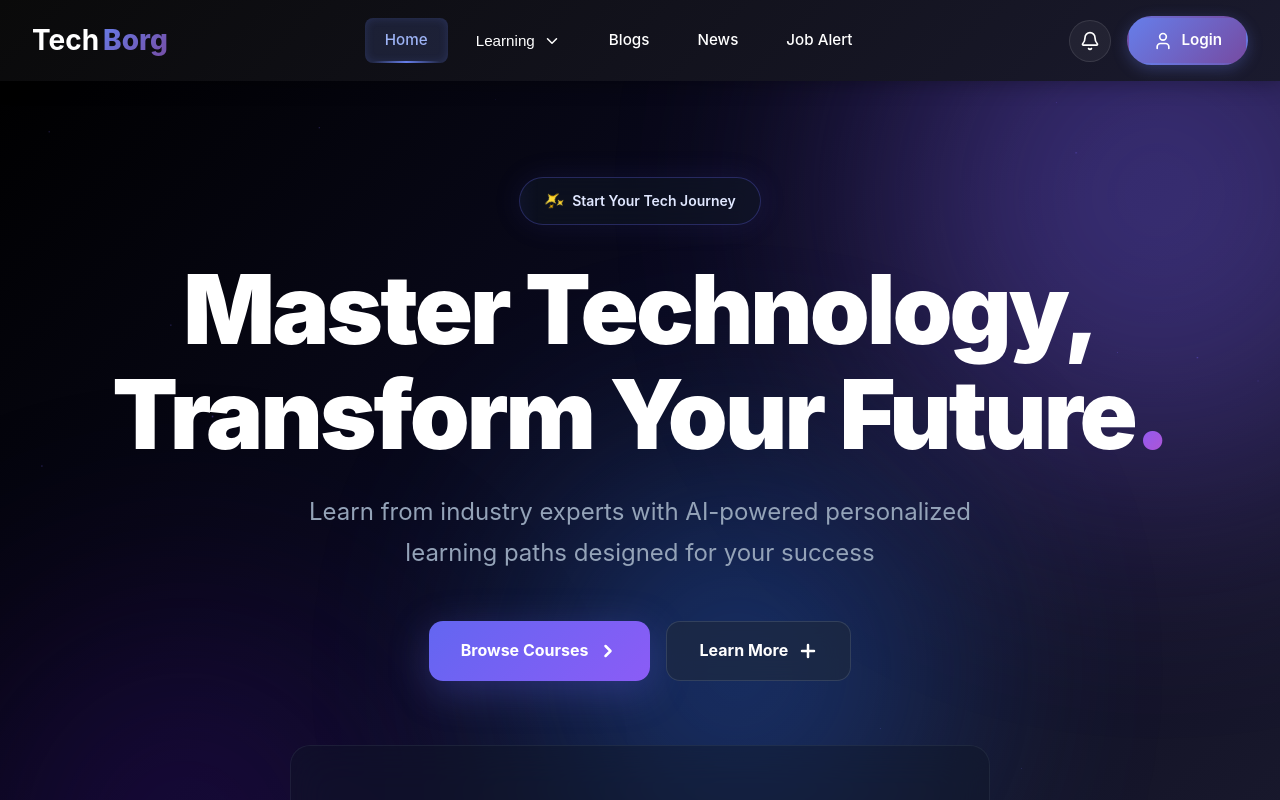
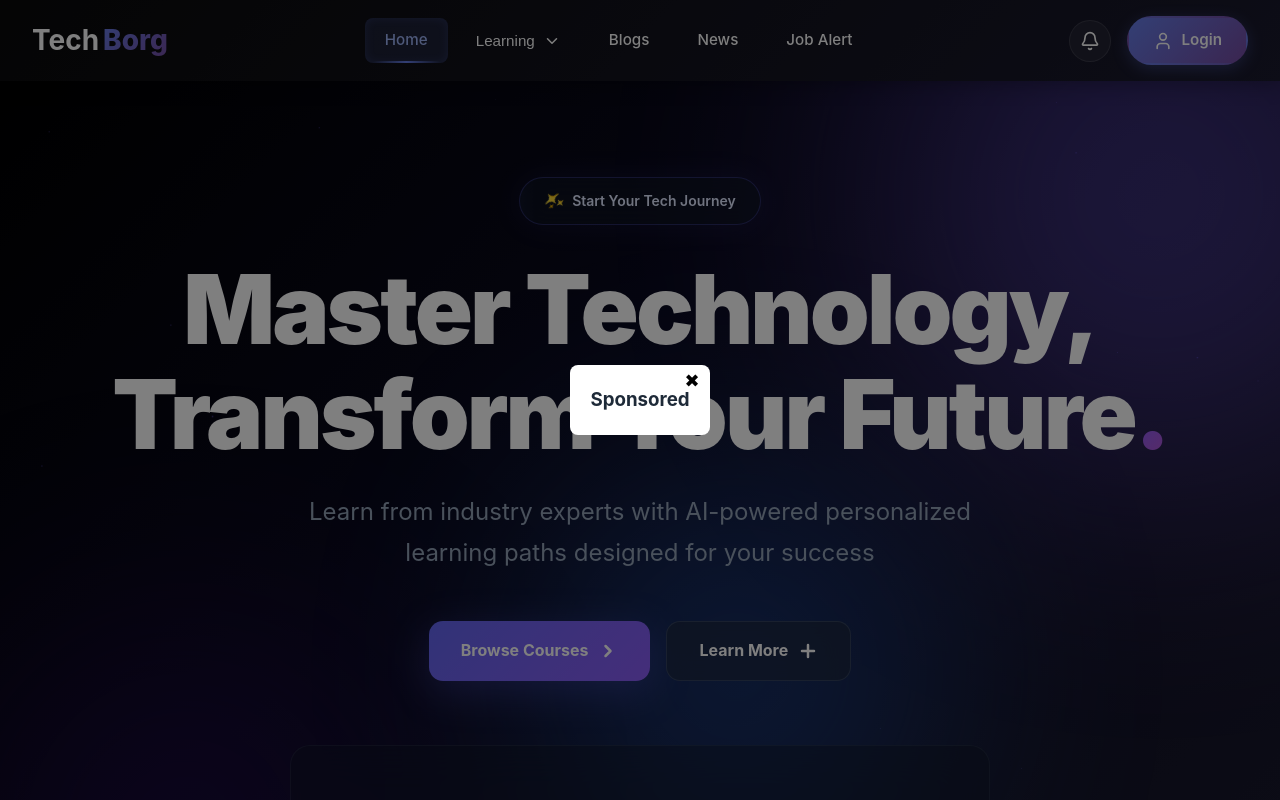
Before and after one commit to farwaytechnologies/tb-web, a React (Vite) app in the folder Frontend/: page / in a window 1280 px wide. Shown: the top 800 px of the page. Built offline with nearby package versions, Linux system fonts and the light colour scheme; no server answers.

Commit message:
ads added

```diff
--- a/Frontend/src/App.jsx
+++ b/Frontend/src/App.jsx
@@ -4,6 +4,8 @@ import { BrowserRouter, useLocation } from "react-router-dom";
 import Navbar from "./Components/Navbar";
 import Footer from "./Components/Footer";
 import PagesRout from "./Routes/PagesRoute";
+import PopupAd from "./PopupAd";
+
 
 // 🌍 API base URL (Render for production or localhost)
 const API_URL = import.meta.env.VITE_API_URL || "http://localhost:8000";
@@ -82,7 +84,7 @@ function App() {
     <BrowserRouter>
       {/* Track visitors silently */}
       <VisitorTracker />
-
+    <PopupAd />
       {/* Layout */}
       <Navbar />
       <PagesRout />
--- /dev/null
+++ b/Frontend/src/PopupAd.jsx
@@ -0,0 +1,64 @@
+import React, { useState, useEffect } from "react";
+
+function PopupAd() {
+  const [showAd, setShowAd] = useState(false);
+
+  useEffect(() => {
+    const timer = setTimeout(() => {
+      setShowAd(true);
+    }, 3000); // show popup after 3 seconds
+
+    return () => clearTimeout(timer);
+  }, []);
+
+  if (!showAd) return null;
+
+  return (
+    <div style={styles.overlay}>
+      <div style={styles.popup}>
+        <button onClick={() => setShowAd(false)} style={styles.close}>
+          ✖
+        </button>
+
+        {/* Ad Content */}
+        <h3>Sponsored</h3>
+
+            <script src="https://pl28910885.effectivegatecpm.com/a1/b8/28/a1b828d09024bd8e2d7979ae8daeb2f9.js"></script>
+
+      </div>
+    </div>
+  );
+}
+
+const styles = {
+  overlay: {
+    position: "fixed",
+    top: 0,
+    left: 0,
+    width: "100%",
+    height: "100%",
+    background: "rgba(0,0,0,0.5)",
+    display: "flex",
+    justifyContent: "center",
+    alignItems: "center",
+    zIndex: 9999
+  },
+  popup: {
+    background: "#fff",
+    padding: "20px",
+    borderRadius: "8px",
+    textAlign: "center",
+    position: "relative"
+  },
+  close: {
+    position: "absolute",
+    top: "5px",
+    right: "10px",
+    border: "none",
+    background: "none",
+    fontSize: "18px",
+    cursor: "pointer"
+  }
+};
+
+export default PopupAd;
```
